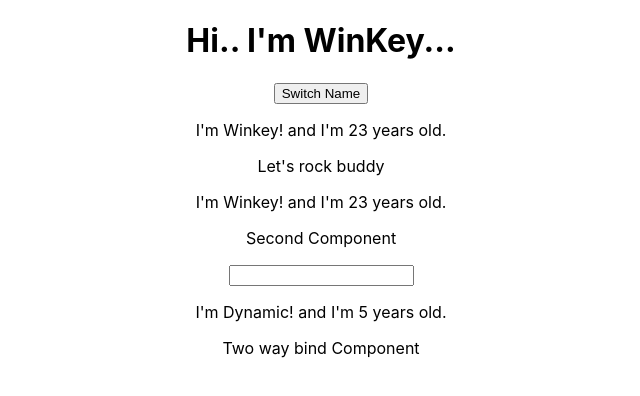
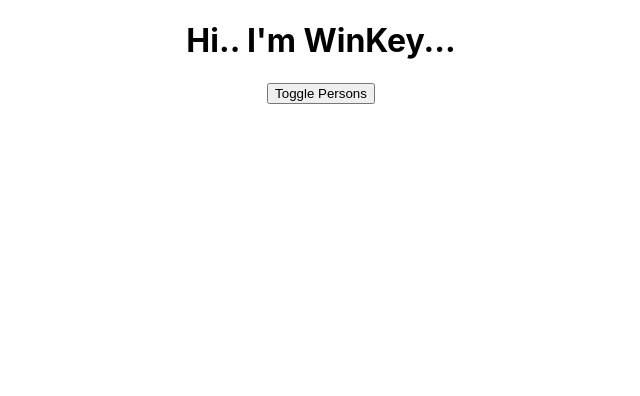
Before and after one commit to Win-key/React-Demo, a React (Create React App) app: page / in a window 1280 px wide. Shown: the top 396 px of the page, without its empty margins (319-959 px from the left). Built offline with nearby package versions, Linux system fonts and the light colour scheme.

Commit message:
Dynamic content (ternary operator inside JSX)

```diff
--- a/src/App.js
+++ b/src/App.js
@@ -10,7 +10,8 @@ class App extends Component {
       {name : 'Winkey', age : 23},
       {name : 'Dynamic', age : 5}
     ],
-    otherState : 'something else'
+    otherState : 'something else',
+    showPerson : false
   };
   /*const [ personState, setPersonState] = useState({
     person : [
@@ -23,13 +24,8 @@ class App extends Component {
     otherState : 'something else'
   });*/
 
-  switchNameHandler = ([name, age]) => {
-    console.log('Was clicked');
-    //setPersonState
-    this.setState({person : [
-      {name : name, age : age} ,
-      {name : 'React Learning', age : 5}
-    ]});
+  toggleHandler = () => {
+    this.setState({showPerson : !this.state.showPerson});
   };
 
   onChangeHandler = (event)=>{
@@ -43,11 +39,17 @@ class App extends Component {
     return (
       <div className="App">
         <h1>Hi.. I'm WinKey...</h1>
-        <button onClick={this.switchNameHandler.bind(this, ['Venkatesh',24])}>Switch Name</button>
-        <Person name={this.state.person[0].name} age={this.state.person[0].age} click={this.switchNameHandler.bind(this, ['Venky',23])}>Let's rock buddy</Person>
-        <Person name={this.state.person[0].name} age={this.state.person[0].age} click={()=>this.switchNameHandler( ['React',4])}>Second Component</Person>
-        <input type='text' onChange={this.onChangeHandler}/>
-        <Person name={this.state.person[1].name} age={this.state.person[1].age} click={()=>this.switchNameHandler( ['React',4])}>Two way bind Component</Person>
+        <button onClick={this.toggleHandler}>Toggle Persons</button>
+        {
+          this.state.showPerson ?
+          <div>
+          <Person name={this.state.person[0].name} age={this.state.person[0].age} >Let's rock buddy</Person>
+          <Person name={this.state.person[0].name} age={this.state.person[0].age} >Second Component</Person>
+          <input type='text' onChange={this.onChangeHandler}/>
+          <Person name={this.state.person[1].name} age={this.state.person[1].age} >Two way bind Component</Person>
+          </div>
+          : null
+        }
       </div>
     );
   };
```
Also changed, not shown: Notes.txt.
